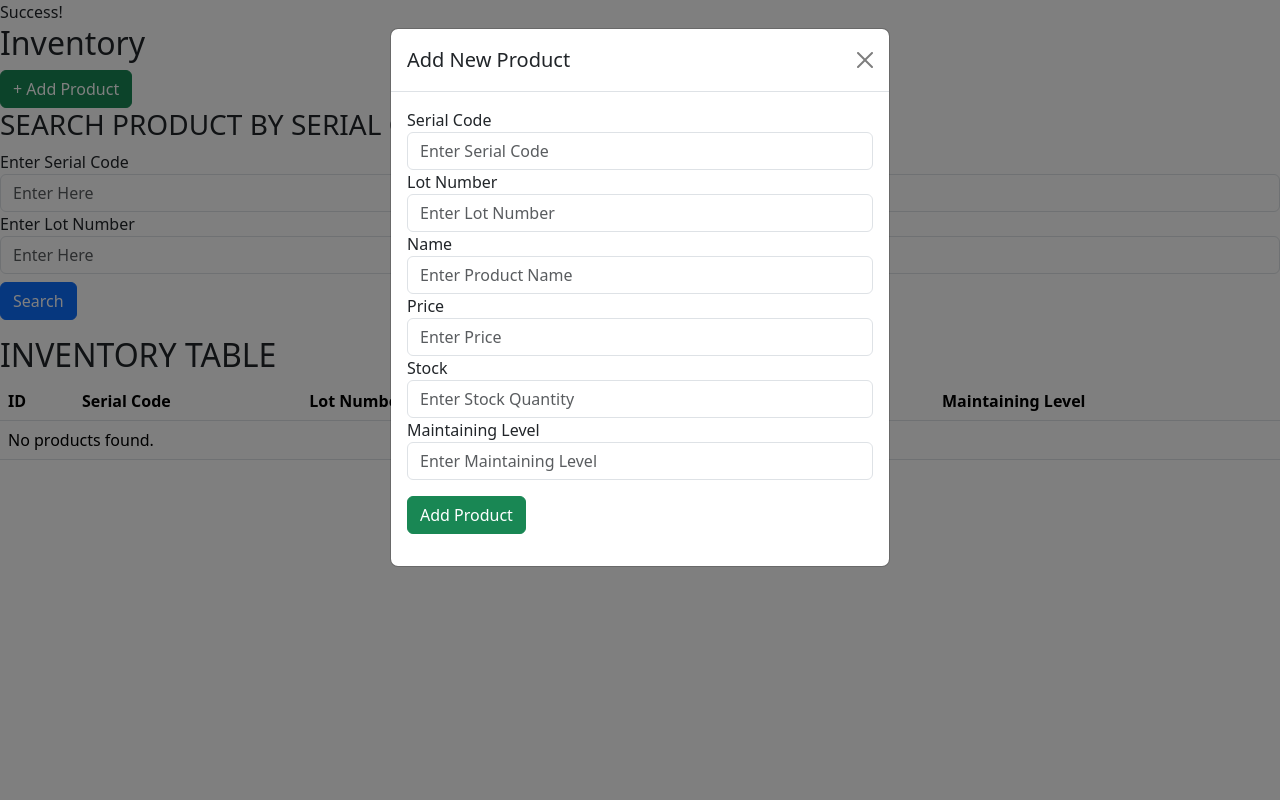
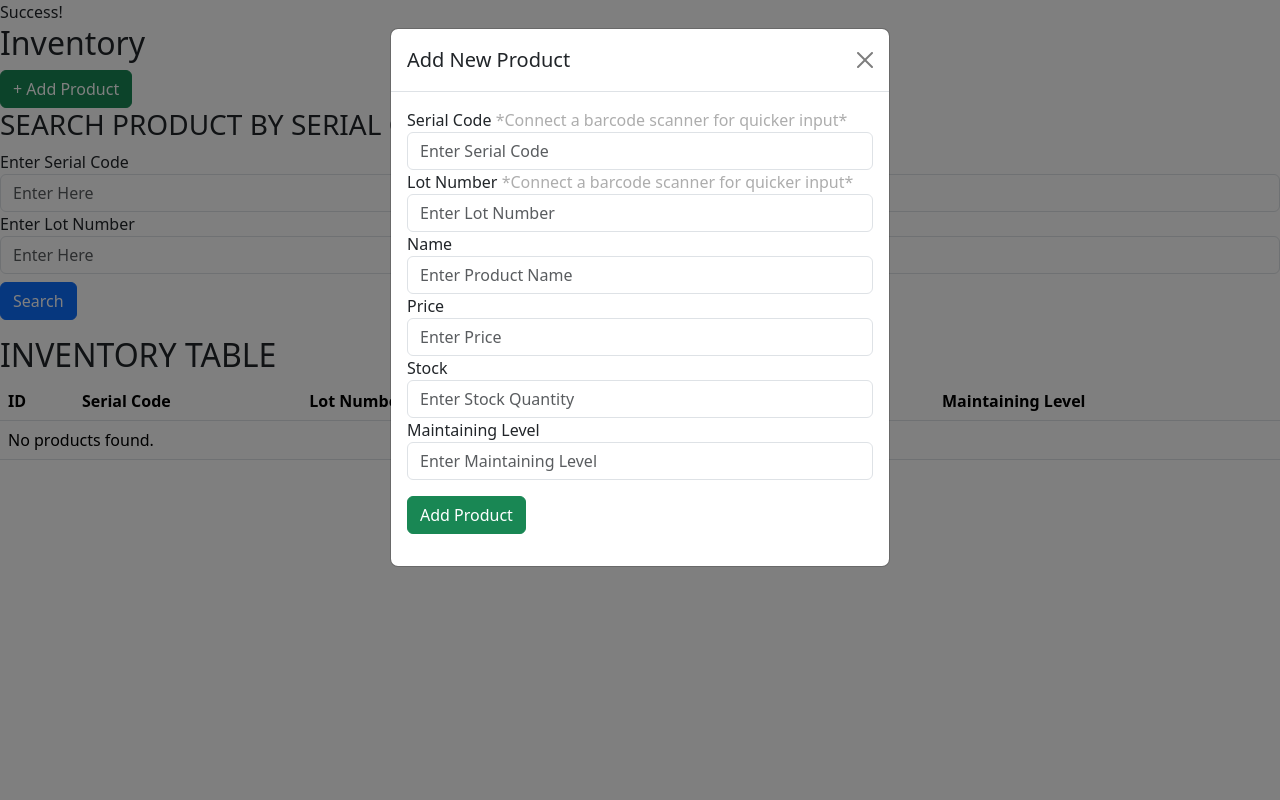
Before and after one commit to CodeAkyra/customer_to_purchase_order, a PHP site: page /inventory.php in a window 1280 px wide, after a click on "+ Add Product". Run offline with PHP 8.4, Linux system fonts and the light colour scheme; data that the repository does not hold is empty.

Commit message:
minor changes

```diff
--- a/inventory.php
+++ b/inventory.php
@@ -9,7 +9,9 @@
 </button>
 
 <!-- Add Product Modal -->
+
 <div class="modal fade" id="addProductModal" tabindex="-1" aria-labelledby="addProductModalLabel" aria-hidden="true">
+
     <div class="modal-dialog">
         <div class="modal-content">
             <div class="modal-header">
@@ -18,10 +20,10 @@
             </div>
             <div class="modal-body">
                 <form action="" method="post">
-                    <label>Serial Code</label>
+                    <label>Serial Code</label> <span style="color: #ADADAD;">*Connect a barcode scanner for quicker input*</span>
                     <input type="text" name="serial_code" class="form-control" required placeholder="Enter Serial Code">
 
-                    <label>Lot Number</label>
+                    <label>Lot Number</label> <span style="color: #ADADAD;">*Connect a barcode scanner for quicker input*</span>
                     <input type="text" name="lot_no" class="form-control" required placeholder="Enter Lot Number">
 
                     <label>Name</label>
--- a/view_po.php
+++ b/view_po.php
@@ -178,3 +178,5 @@ if ($_SERVER["REQUEST_METHOD"] == "POST") {
         doc.save("Purchase_Order_<?= $po_id ?>.pdf");
     }
 </script>
+
+<!-- dapat bawat PO meron unique ID, combination ng Date, -->
```
Also changed, not shown: index.php (+28 -0 lines).
